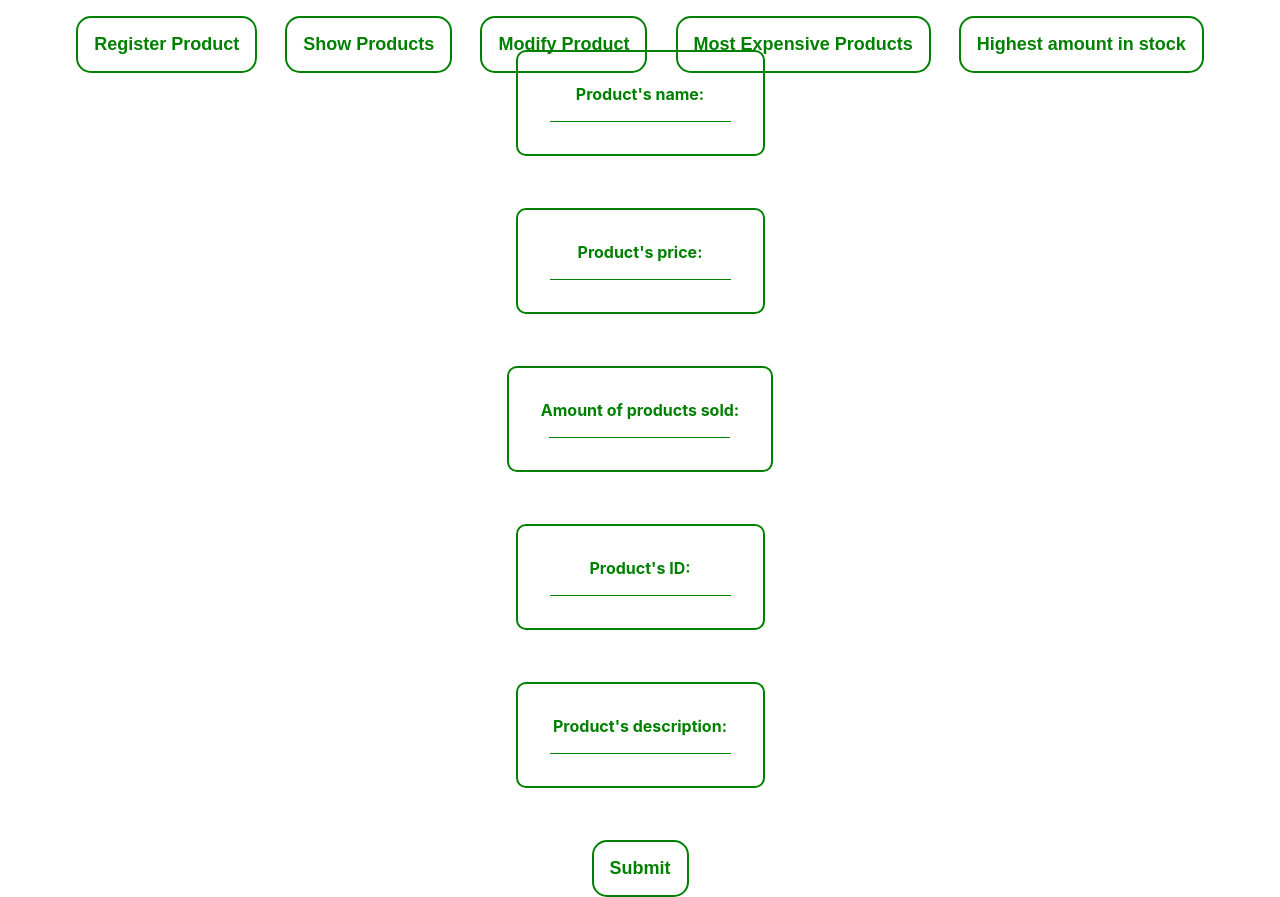
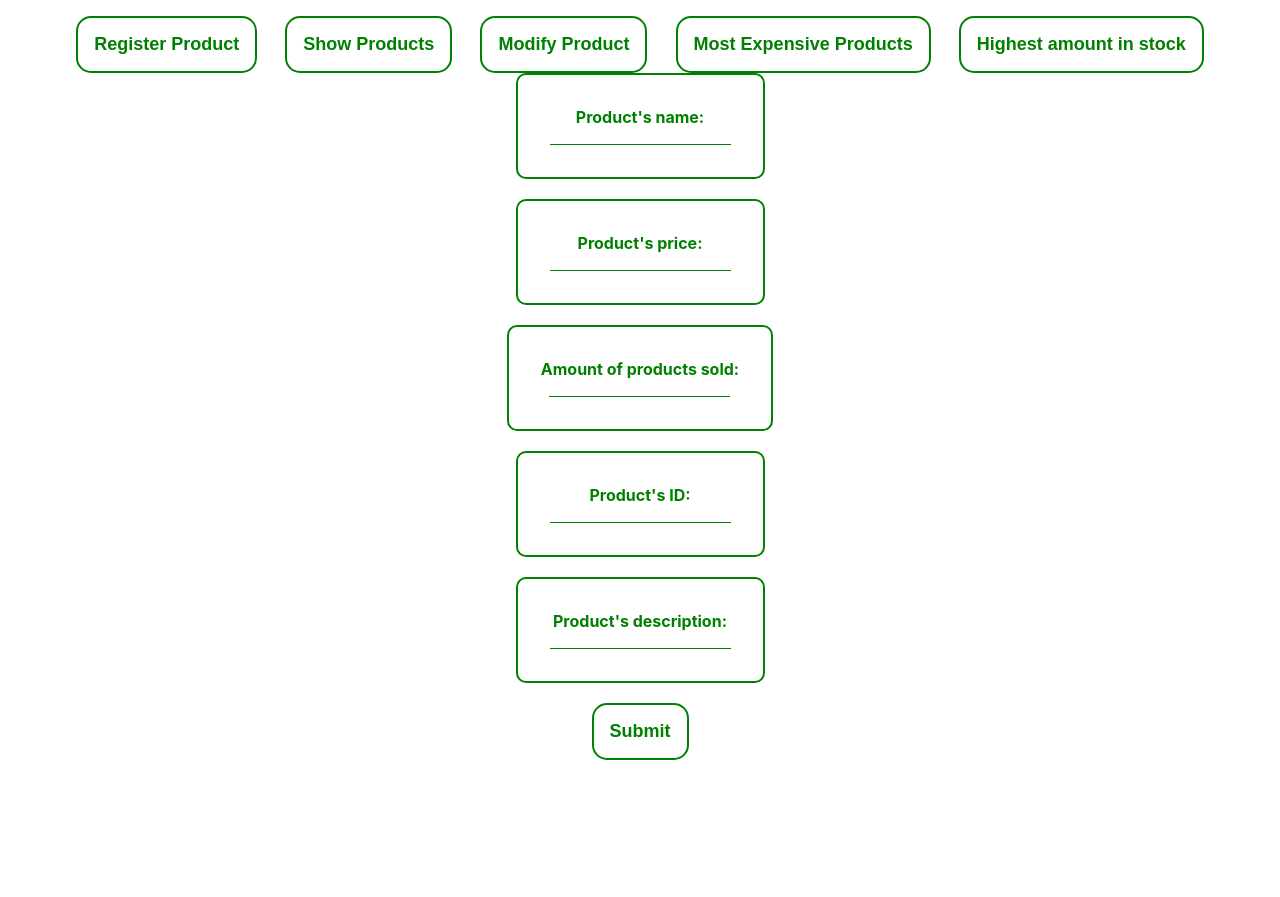
Before and after one commit to odecam0/simple-crud-Typescript-React-PostgreSQL-ExpressJS, a React (Create React App) app in the folder client/: page / in a window 1280 px wide. After the commit the page ends 800 px from the top, so only its background shows below. Built offline with nearby package versions, Linux system fonts and the light colour scheme.

Commit message:
Fixed overlapping layout

```diff
--- a/client/src/App.js
+++ b/client/src/App.js
@@ -35,7 +35,6 @@ function NavigationBar(props) {
     );
 }
 
-
 const StyledNavigationBar = styled(NavigationBar)`
     display: flex;
     justify-content: space-evenly;
@@ -43,6 +42,7 @@ const StyledNavigationBar = styled(NavigationBar)`
     padding-top: 1rem;
     padding-left: 3rem;
     padding-right: 3rem;
+    flex-shrink: 1;
 `
 
 function Debug(props) {
@@ -87,9 +87,14 @@ function Debug(props) {
     );
 }
 
+const StyledMainDiv = styled("div")`
+    display: flex;
+    overflow: hidden;
+`
+
 function App(props) {
     return (
-	<div className="App">
+	<StyledMainDiv className="App">
 	    <StyledNavigationBar/>
 	    <Routes>
 		<Route path="/" element={<StyledRegisterForm/>} />
@@ -100,7 +105,7 @@ function App(props) {
 		<Route path="/expensive_products" element={<ExpensiveProducts/>} />
 		<Route path="/most_in_stock" element={<HighestAmount/>} />
 	    </Routes>
-	</div>
+	</StyledMainDiv>
     );
 }
 
--- a/client/src/StyledForm.js
+++ b/client/src/StyledForm.js
@@ -5,10 +5,8 @@ export const baseFormStyle = css`
     display: flex;
     flex-flow: column;
     justify-content: center;
-    gap: 1rem;
     align-items: center;
     color: green;
-    height: 100%;
 
     label {
         border: 2px solid green;
```
